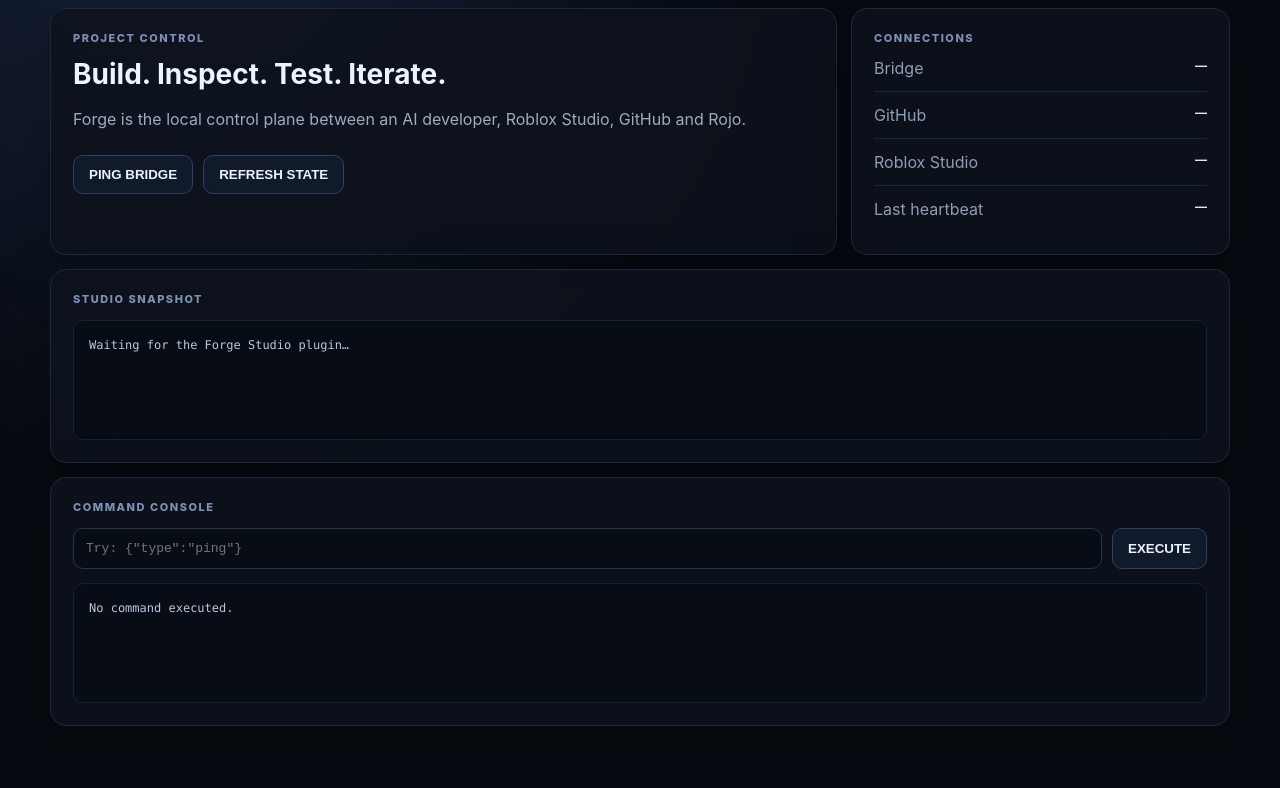
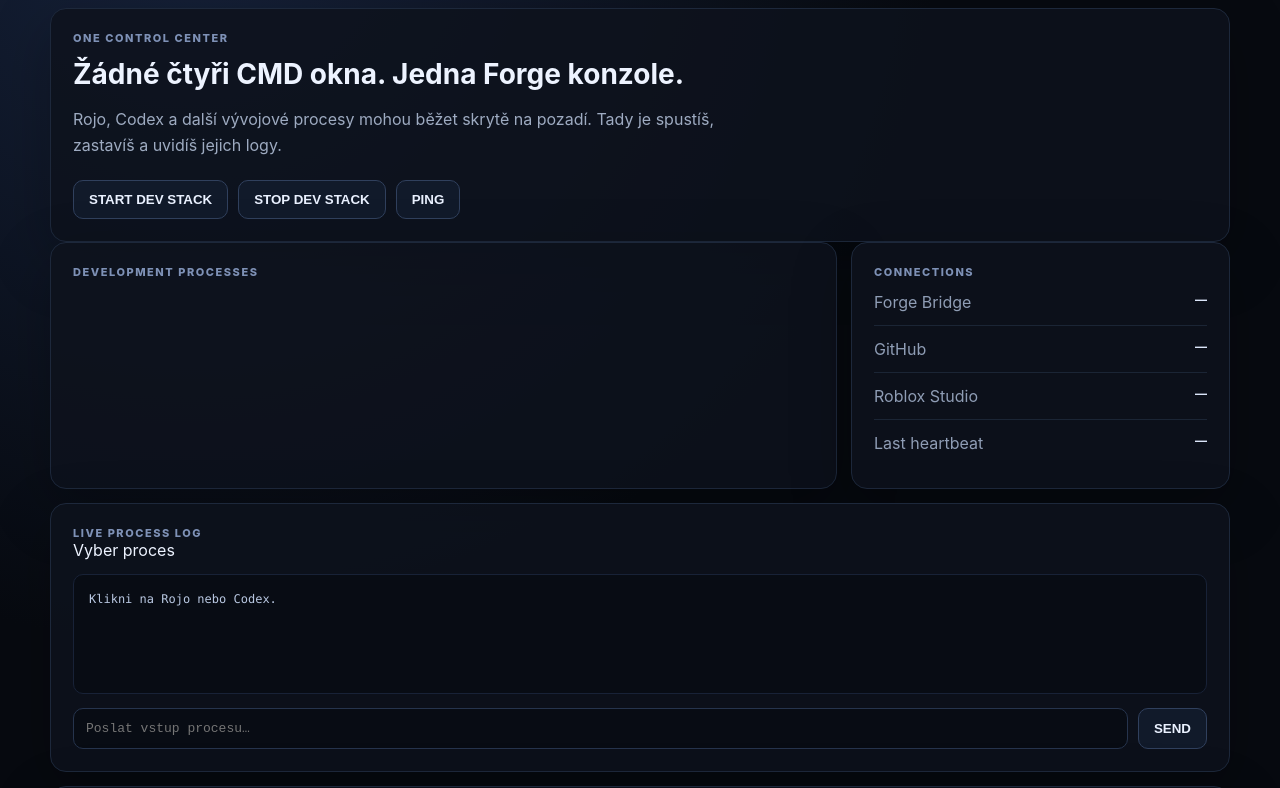
Before and after one commit to danielcech933-hue/WORLDSHIFT, a website: page tools/roblox-forge/public/index.html in a window 1280 px wide. Shown: the part 102-890 px from the top of the page. Drawn offline with Linux system fonts and the light colour scheme; no server answers.

Commit message:
forge: add unified developer console UI

```diff
--- a/tools/roblox-forge/public/index.html
+++ b/tools/roblox-forge/public/index.html
@@ -1,9 +1,9 @@
 <!doctype html>
-<html lang="en">
+<html lang="cs">
 <head>
   <meta charset="utf-8" />
   <meta name="viewport" content="width=device-width,initial-scale=1" />
-  <title>Roblox Forge</title>
+  <title>ROBLOX FORGE</title>
   <link rel="stylesheet" href="/style.css" />
 </head>
 <body>
@@ -16,23 +16,41 @@
       <div id="bridge" class="status">● CHECKING</div>
     </header>
 
+    <section class="hero panel">
+      <div>
+        <div class="panel-title">ONE CONTROL CENTER</div>
+        <h2>Žádné čtyři CMD okna. Jedna Forge konzole.</h2>
+        <p>Rojo, Codex a další vývojové procesy mohou běžet skrytě na pozadí. Tady je spustíš, zastavíš a uvidíš jejich logy.</p>
+      </div>
+      <div class="actions">
+        <button id="startAll" class="primary">START DEV STACK</button>
+        <button id="stopAll">STOP DEV STACK</button>
+        <button id="ping">PING</button>
+      </div>
+    </section>
+
     <section class="grid">
-      <article class="panel hero">
-        <div class="panel-title">PROJECT CONTROL</div>
-        <h2>Build. Inspect. Test. Iterate.</h2>
-        <p>Forge is the local control plane between an AI developer, Roblox Studio, GitHub and Rojo.</p>
-        <div class="actions">
-          <button id="ping">PING BRIDGE</button>
-          <button id="refresh">REFRESH STATE</button>
-        </div>
+      <article class="panel">
+        <div class="panel-title">DEVELOPMENT PROCESSES</div>
+        <div id="processes" class="processes"></div>
       </article>
 
       <article class="panel">
         <div class="panel-title">CONNECTIONS</div>
-        <div class="row"><span>Bridge</span><strong id="bridgeState">—</strong></div>
+        <div class="row"><span>Forge Bridge</span><strong id="bridgeState">—</strong></div>
         <div class="row"><span>GitHub</span><strong id="githubState">—</strong></div>
         <div class="row"><span>Roblox Studio</span><strong id="studioState">—</strong></div>
         <div class="row"><span>Last heartbeat</span><strong id="heartbeat">—</strong></div>
+      </article>
+
+      <article class="panel wide">
+        <div class="panel-title">LIVE PROCESS LOG</div>
+        <div id="logTitle" class="log-title">Vyber proces</div>
+        <pre id="processLog">Klikni na Rojo nebo Codex.</pre>
+        <div id="processInputRow" class="command-line hidden">
+          <input id="processInput" placeholder="Poslat vstup procesu…" />
+          <button id="sendInput">SEND</button>
+        </div>
       </article>
 
       <article class="panel wide">
@@ -43,7 +61,7 @@
       <article class="panel wide">
         <div class="panel-title">COMMAND CONSOLE</div>
         <div class="command-line">
-          <input id="command" placeholder='Try: {"type":"ping"}' />
+          <input id="command" placeholder='Např. {"type":"ping"}' />
           <button id="send">EXECUTE</button>
         </div>
         <pre id="result">No command executed.</pre>
```
